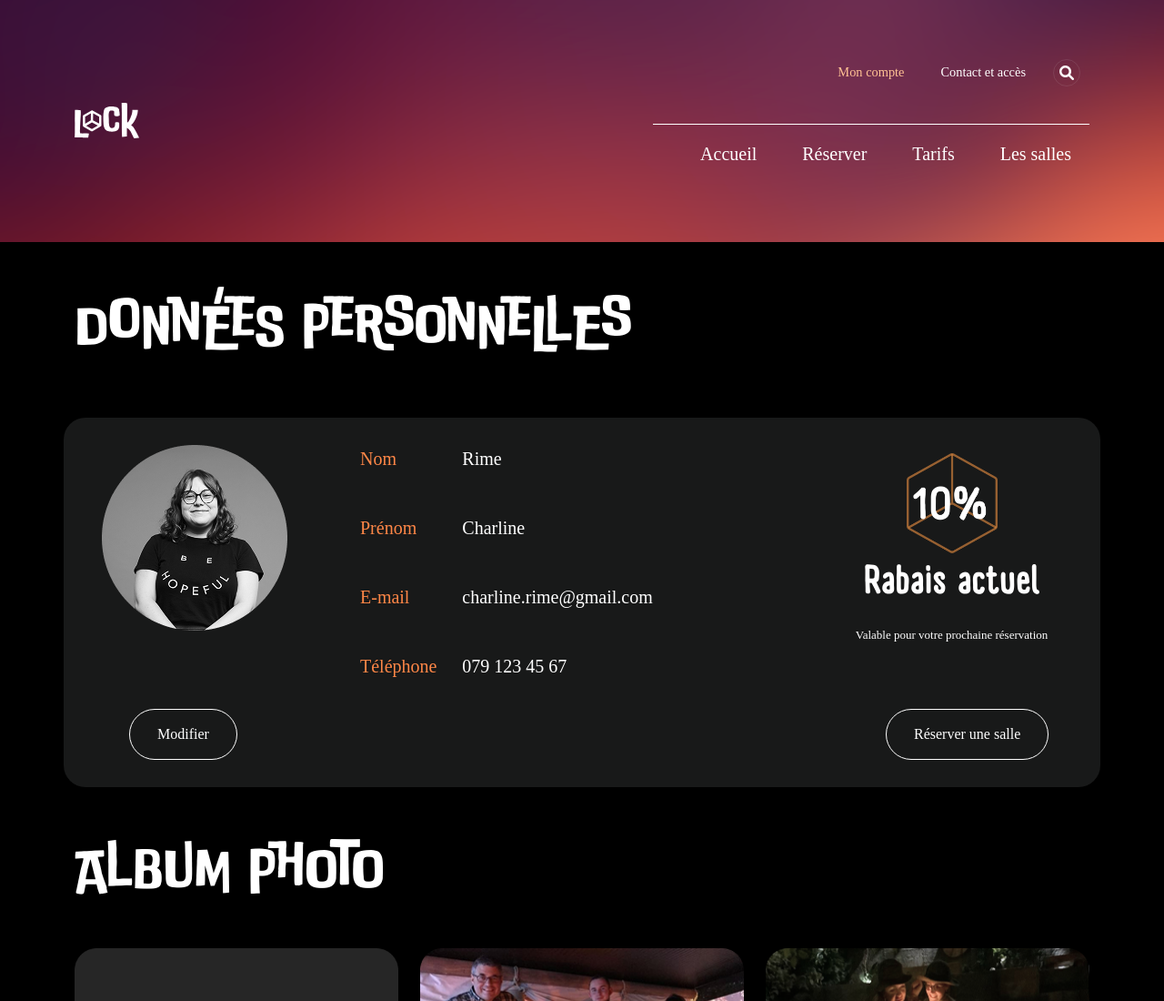
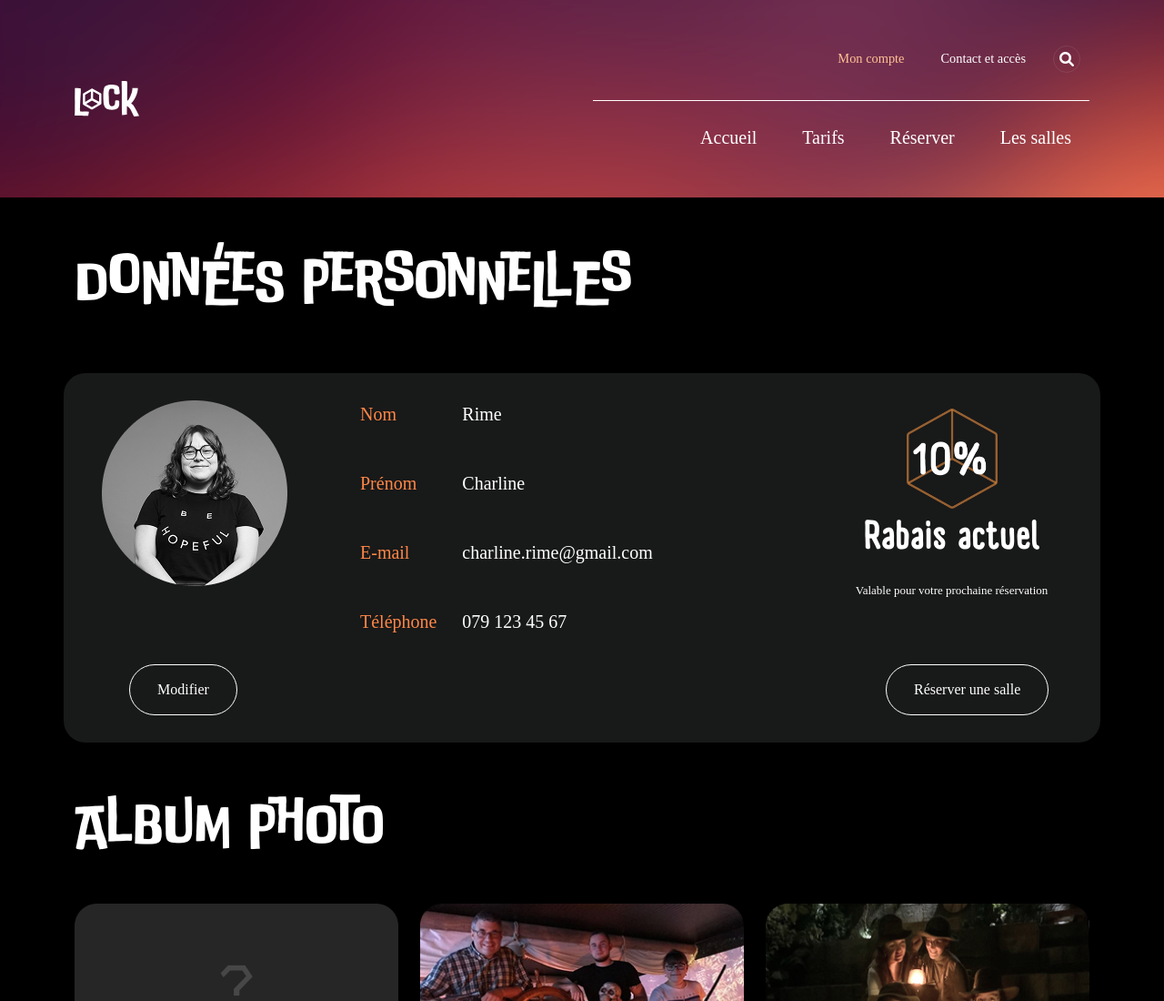
Before and after one commit to CharlineRime/Lock_escape_game, a website built with Parcel: page src/mon-compte.html in a window 1280 px wide. Shown: the top 1100 px of the page at 91% size. Built offline with nearby package versions, Linux system fonts and the light colour scheme; a web font is replaced by a local one.

Commit message:
fixing header issues

```diff
--- a/src/mon-compte.html
+++ b/src/mon-compte.html
@@ -33,7 +33,7 @@
     />
   </head>
   <body>
-    <div class="banner">
+    <div class="banner header-banner">
       <div class="container">
         <header>
           <div class="row">
@@ -95,15 +95,15 @@
                   </li>
                 </ul>
               </div>
-              <div class="col header-wrapper">
+              <div class="header-wrapper">
                 <button class="burger-menu-btn" id="burgerBtn">
                   <i class="fas fa-bars"></i>
                 </button>
                 <ul class="header-nav" id="headerNav">
                   <li><a href="index.html">Accueil</a></li>
 
+                  <li><a href="tarifs.html">Tarifs</a></li>
                   <li><a href="reservation.html">Réserver</a></li>
-                  <li><a href="tarifs.html">Tarifs</a></li>
                   <li><a href="salle-witch.html">Les salles</a></li>
                 </ul>
               </div>
--- a/src/scss/modules/_header.scss
+++ b/src/scss/modules/_header.scss
@@ -2,28 +2,30 @@
   display: flex;
   align-items: center;
   justify-content: flex-end;
-  position: relative;
   width: 100%;
 }
 
 .header-nav {
   display: flex;
-  height: 8vh;
+  height: 30px;
   gap: 10px;
   justify-content: flex-end;
   align-items: center;
   border-top: solid 1px var(--white);
+  margin-top: 30px;
+  padding-top: 40px;
+  width: 100%;
 }
 
 .header-nav-secondary {
   font-size: 0.9rem;
   display: flex;
-  height: 2vh;
+  height: 30px;
   gap: 0px;
   justify-content: flex-end;
   align-items: center;
-  padding-bottom: 40px;
-  margin-top: 30px;
+  margin-bottom: 0;
+  width: 100%;
 
   @media (max-width: 768px) {
     display: none;
@@ -32,8 +34,6 @@
 
 .header-active {
   color: var(--accent-light);
-  border-radius: 20px;
-  padding: 20px 20px;
 }
 
 .search-bar-wrapper {
```
Also changed, not shown: src/contact.html (+2 -2 lines), src/index.html (+2 -2 lines), src/reservation.html (+2 -2 lines), src/salle-forest.html (+2 -2 lines), src/salle-pirate.html (+2 -2 lines), src/salle-witch.html (+2 -2 lines), src/tarifs.html (+2 -2 lines), 1 other file.
